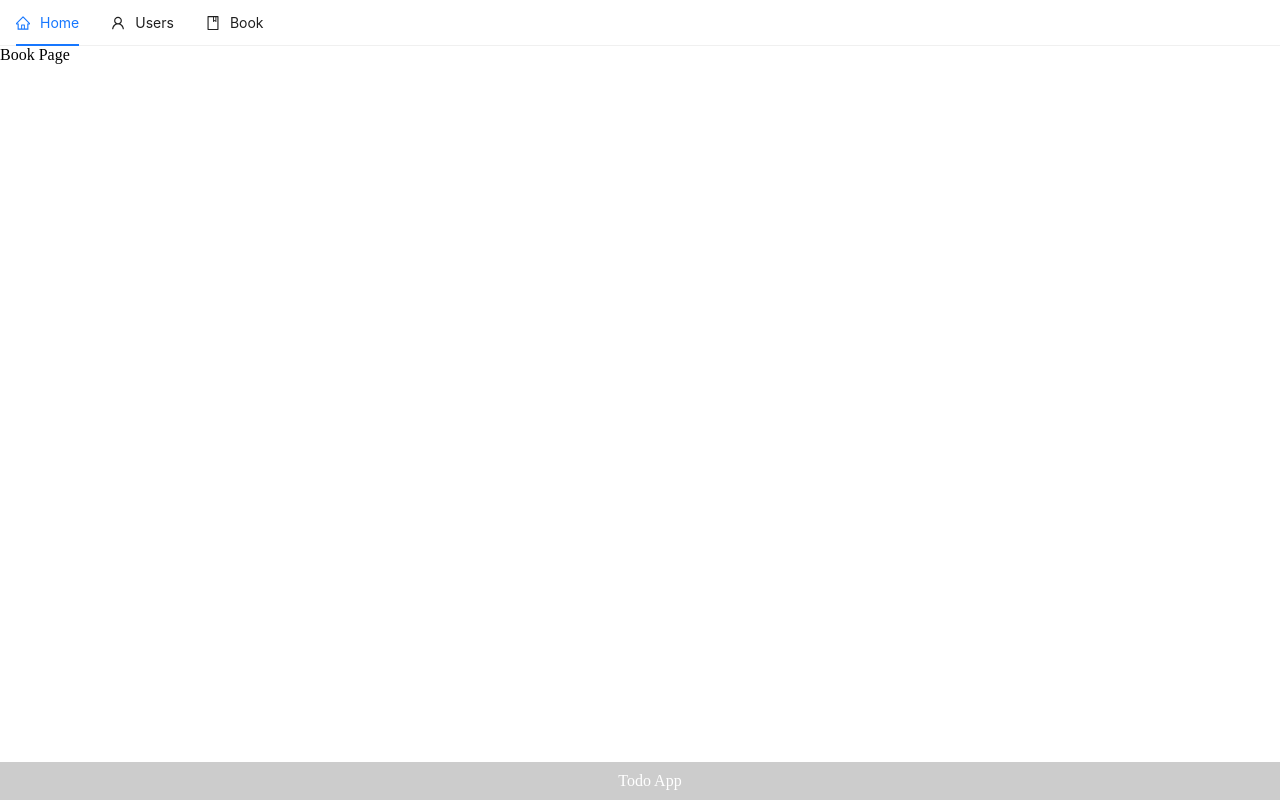
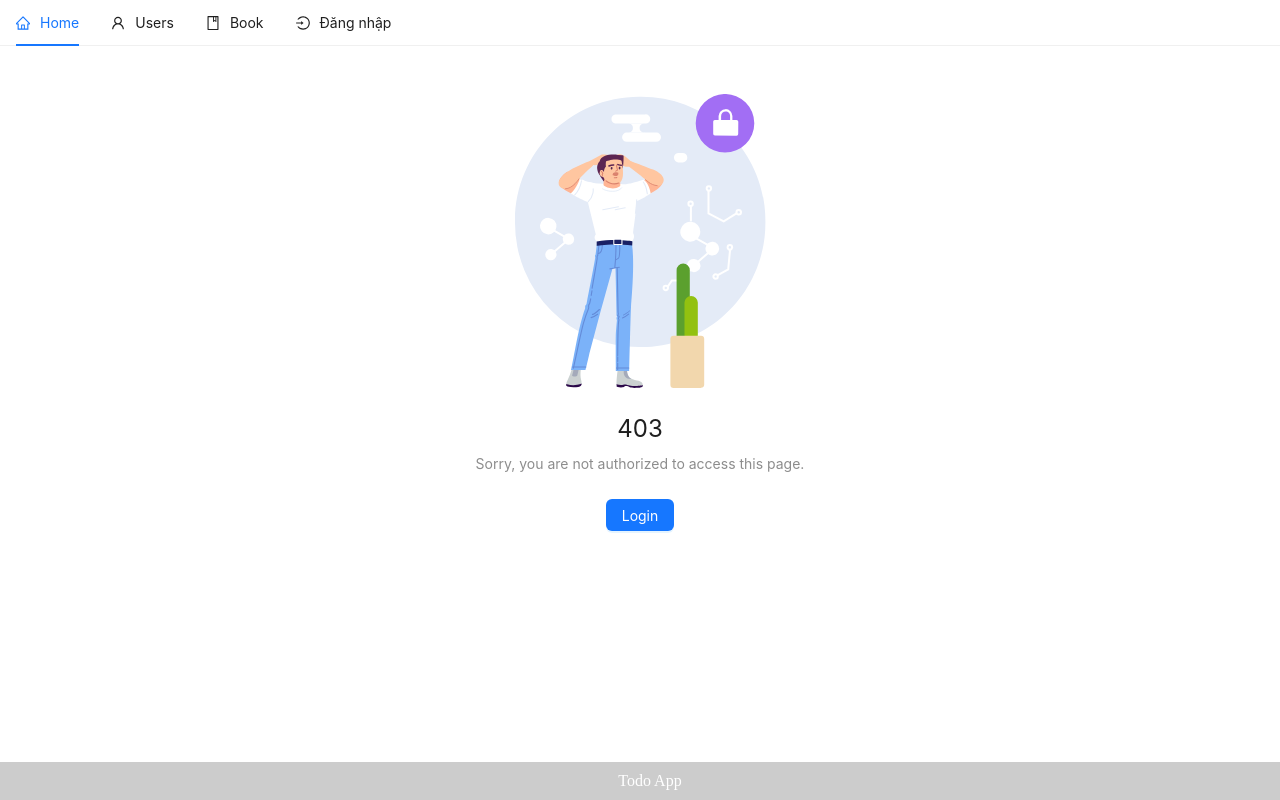
Before and after one commit to kenttapcode/vite-demo, a React (Vite) app: page /books in a window 1280 px wide. Built offline with nearby package versions, Linux system fonts and the light colour scheme.

Commit message:
video 101

```diff
--- a/src/components/layout/header.jsx
+++ b/src/components/layout/header.jsx
@@ -1,11 +1,10 @@
-import { NavLink } from 'react-router-dom';
-import { HomeOutlined, UserOutlined, BookOutlined } from '@ant-design/icons';
+import { Link, NavLink } from 'react-router-dom';
+import { HomeOutlined, UserOutlined, BookOutlined, UserAddOutlined, LoginOutlined, AliwangwangOutlined } from '@ant-design/icons';
 import { Menu } from 'antd';
 import { useContext, useState } from 'react';
 import { AuthContext } from '../context/auth.context';
 
 const Header = () => {
-
     const { user } = useContext(AuthContext);
     console.log('test header', user)
     console.log(user)
@@ -30,6 +29,22 @@ const Header = () => {
             key: 'book',
             icon: <BookOutlined />,
         },
+        ...(!localStorage.getItem('access_token') ? [{
+            label: <Link to={"/login"}>Đăng nhập</Link>,
+            key: 'login',
+            icon: <LoginOutlined />,
+        }] : []),
+        ...(localStorage.getItem('access_token') === 'accesstoken123456' ? [{
+            label: `Welcome ${localStorage.getItem('username')}`,
+            key: 'setting',
+            icon: <AliwangwangOutlined />,
+            children: [
+                {
+                    label: <p onClick={() => { localStorage.removeItem('access_token') }}>Đăng xuất</p>,
+                    key: 'logout',
+                },
+            ],
+        }] : []),
     ];
     return (
         // <ul>
--- a/src/main.jsx
+++ b/src/main.jsx
@@ -13,6 +13,7 @@ import BookPage from './pages/book.jsx';
 import UserPage from './pages/user.jsx';
 import TodoApp from './components/todo/todoApp.jsx';
 import ErrorPage from './pages/error.jsx';
+import PriveRoute from './pages/private.route.jsx'
 
 const router = createBrowserRouter([
   {
@@ -26,7 +27,7 @@ const router = createBrowserRouter([
       },
       {
         path: "/books",
-        element: <BookPage />,
+        element: <PriveRoute><BookPage /></PriveRoute>,
       },
       {
         path: "/users",
--- a/src/pages/login.jsx
+++ b/src/pages/login.jsx
@@ -2,8 +2,10 @@ import { Button, Form, Input, notification } from "antd";
 import { loginUserAPI } from "../services/api.services";
 import { useContext, useState } from "react";
 import { AuthContext } from "../components/context/auth.context";
+import { useNavigate } from "react-router-dom";
 
 const LoginPage = () => {
+    const navigate = useNavigate();
     const { setUser } = useContext(AuthContext);
     const [isDone, setIsDone] = useState(false)
     const onFinish = async (values) => {
@@ -15,12 +17,15 @@ const LoginPage = () => {
             setIsDone(false)
             if (res.data.email === values.email && res.data.password === values.password) {
                 localStorage.setItem('access_token', 'accesstoken123456')
+                localStorage.setItem('username', res.data.fullName)
                 setUser(res.data)
                 console.log('test login', res.data)
+                navigate('/')
                 notification.success({
                     message: 'Login User',
                     description: 'Đăng nhập user thành công'
                 })
+                console.log(localStorage.getItem('access_token'))
             } else {
                 notification.error({
                     message: 'Login User',
@@ -42,7 +47,7 @@ const LoginPage = () => {
                 <div className="user-form" style={{ display: "flex", justifyContent: "space-between", marginBottom: "10px" }}>
                     <div style={{ fontWeight: "bold", fontSize: "20px" }}>Login</div>
                 </div>
-                <Form.Item
+                <Form.Item onKeyDown={(key) => { if (key.key === 'Enter') form.submit() }}
                     label="Email"
                     name="email"
                     rules={[{ required: true, message: 'Please input your Email!' }]}
@@ -54,12 +59,12 @@ const LoginPage = () => {
                     name="password"
                     rules={[{ required: true, message: 'Please input your Password!' }]}
                 >
-                    <Input.Password />
+                    <Input.Password onKeyDown={(key) => { if (key.key === 'Enter') form.submit() }} />
                 </Form.Item>
                 <div>
                     {/* <button type="submit">Register</button> */}
                     <Button loading={isDone}
-                        type="primary" onClick={() => form.submit()}>Register</Button>
+                        type="primary" onClick={() => form.submit()}>Login</Button>
                 </div>
             </Form>
         </div>
--- /dev/null
+++ b/src/pages/private.route.jsx
@@ -0,0 +1,23 @@
+import { Button, Result } from "antd";
+import { Link, Navigate } from "react-router-dom";
+
+const PriveRoute = (props) => {
+
+    if (localStorage.getItem('access_token') === 'accesstoken123456') {
+        return (
+            <>{props.children}</>
+        )
+    } else {
+        return (
+            <Result
+                status="403"
+                title="403"
+                subTitle="Sorry, you are not authorized to access this page."
+                extra={<Link to='/login'><Button type="primary">Login</Button></Link>}
+            />
+        )
+    }
+
+}
+
+export default PriveRoute;
```
